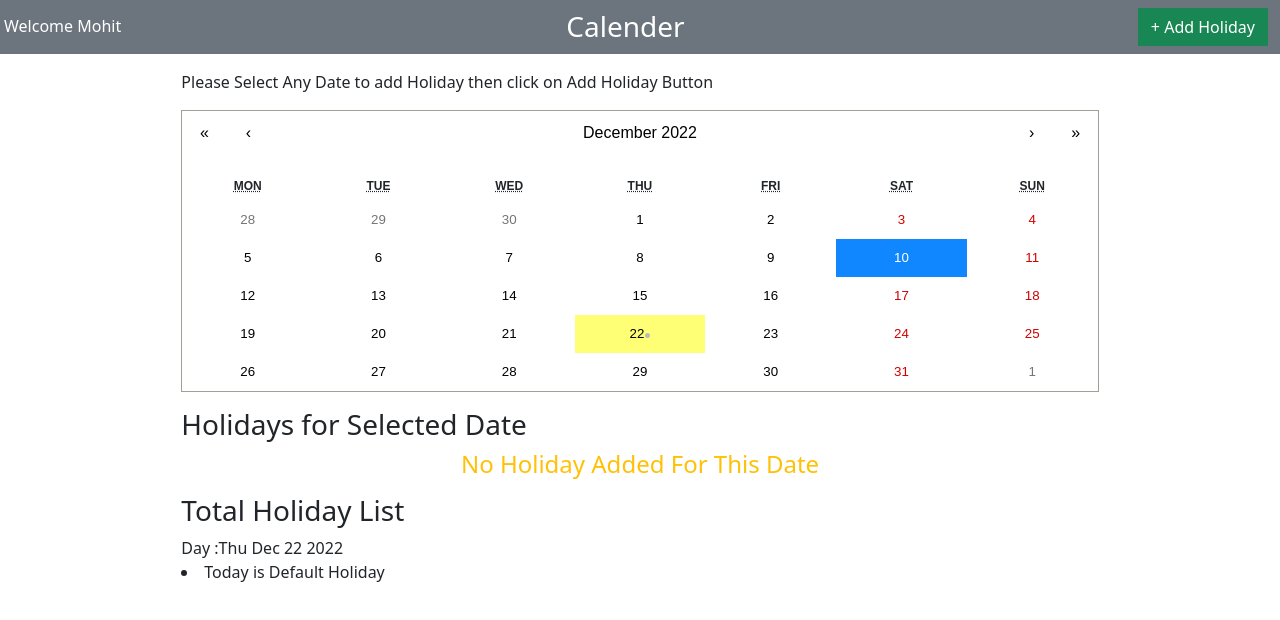
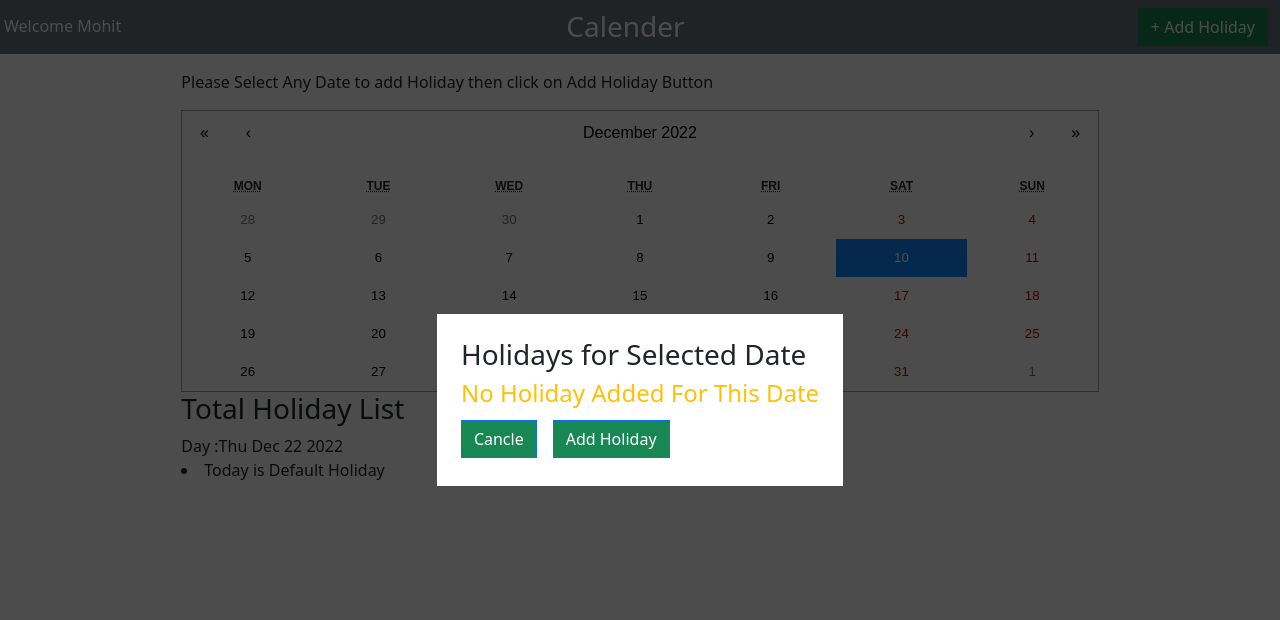
Before and after one commit to mohitgawande21/React-Calender-, a React (Create React App) app: page / in a window 1280 px wide. Both pictures are taken after a click on the button "10". Shown: the top 620 px of the page. Built offline with nearby package versions, Linux system fonts and the light colour scheme.

Commit message:
added popup for clicked date to show holidays

```diff
--- a/src/components/CalenderPage.js
+++ b/src/components/CalenderPage.js
@@ -1,34 +1,32 @@
 
+import { useState } from 'react';
 import Calendar from 'react-calendar';
 import 'react-calendar/dist/Calendar.css';
 import Holiday from './Holiday'
-export default function CalenerPage({ onClickAddHoliday, Holidays, setHolidays, dateS, setDate }) {
+import HolidayonDate from './HolidayonDate';
+export default function CalenerPage({  onClickAddHoliday, Holidays, setHolidays, dateS, setDate }) {
 
-
+    const [showHoliday, setShowHoliday] = useState(false)
+    const onClickDate = () => {
+        setShowHoliday(true)
+    }
     return (
         <div className='app d-flex  justify-content-center align-items-center'>
             <div className='calendar-container my-3'>
                 <p>Please Select Any Date to add Holiday then click on Add Holiday Button</p>
-                <Calendar className='w-100' onChange={setDate} value={dateS} tileContent={
-
+                <Calendar onClickDay={onClickDate} className='w-100' onChange={setDate} value={dateS} tileContent={
                     ({ date, view }) => {
-                            return Object.keys(Holidays).includes(date.toDateString()) && (
-                                Holidays[date.toDateString()].map((item,index) => {
-                                   console.log(date.toDateString())
-                                    return  <Holiday />
-                                })
-                            )
+                        return Object.keys(Holidays).includes(date.toDateString()) && (
+                            Holidays[date.toDateString()].map((item, index) => {
+                                return <Holiday />
+                            })
+                        )
                     }
 
                 }>
                 </Calendar>
 
-                <p className='my-3'>
-                    <h3 className='bold'>Holidays for Selected Date</h3>
-                    {Holidays[dateS.toDateString()] ? Holidays[dateS.toDateString()].map((item) => {
-                        return <li><span>{item}</span></li>
-                    }) : <h4 className='text-center text-warning'>No Holiday Added For This Date</h4>}
-                </p>
+                {showHoliday ? <HolidayonDate onClickAddHoliday={onClickAddHoliday} Holidays={Holidays} dateS={dateS} setShowHoliday={setShowHoliday} /> : ''}
 
                 <h3>Total Holiday List</h3>
                 {
--- /dev/null
+++ b/src/components/HolidayonDate.js
@@ -0,0 +1,40 @@
+import React from 'react'
+
+export default function HolidayonDate({ onClickAddHoliday, Holidays, dateS, setShowHoliday }) {
+
+    const setClickedHoliday = () => {
+        setShowHoliday(false)
+    }
+    const onClickedHolidayAdd = () => {
+        setShowHoliday(false)
+        onClickAddHoliday()
+    }
+
+    const Overlay = {
+        position: "fixed",
+        width: "100%",
+        height: '100%',
+        top: '0',
+        left: '0',
+        right: '0',
+        bottom: '0',
+        backgroundColor: 'rgba(0,0,0,0.7)',
+        zIndex: '1',
+        cursor: "pointer",
+        display: "flex",
+        alignItems: "center",
+        justifyContent: "center"
+    }
+    return (
+        <div style={Overlay} >
+            <p className='my-3 bg-white p-4 mx-3'>
+                <h3 className='bold'>Holidays for Selected Date</h3>
+                {Holidays[dateS.toDateString()] ? Holidays[dateS.toDateString()].map((item) => {
+                    return <li><span>{item}</span></li>
+                }) : <h4 className='text-center text-warning'>No Holiday Added For This Date</h4>}
+                <button onClick={setClickedHoliday} type="submit" className=" my-1 btn btn-primary  bg-success rounded-0"  >Cancle</button>
+                <button onClick={onClickedHolidayAdd} className=" mx-3 btn btn-primary mx-2 bg-success rounded-0"  >Add Holiday</button>
+            </p>
+        </div>
+    )
+}
```
